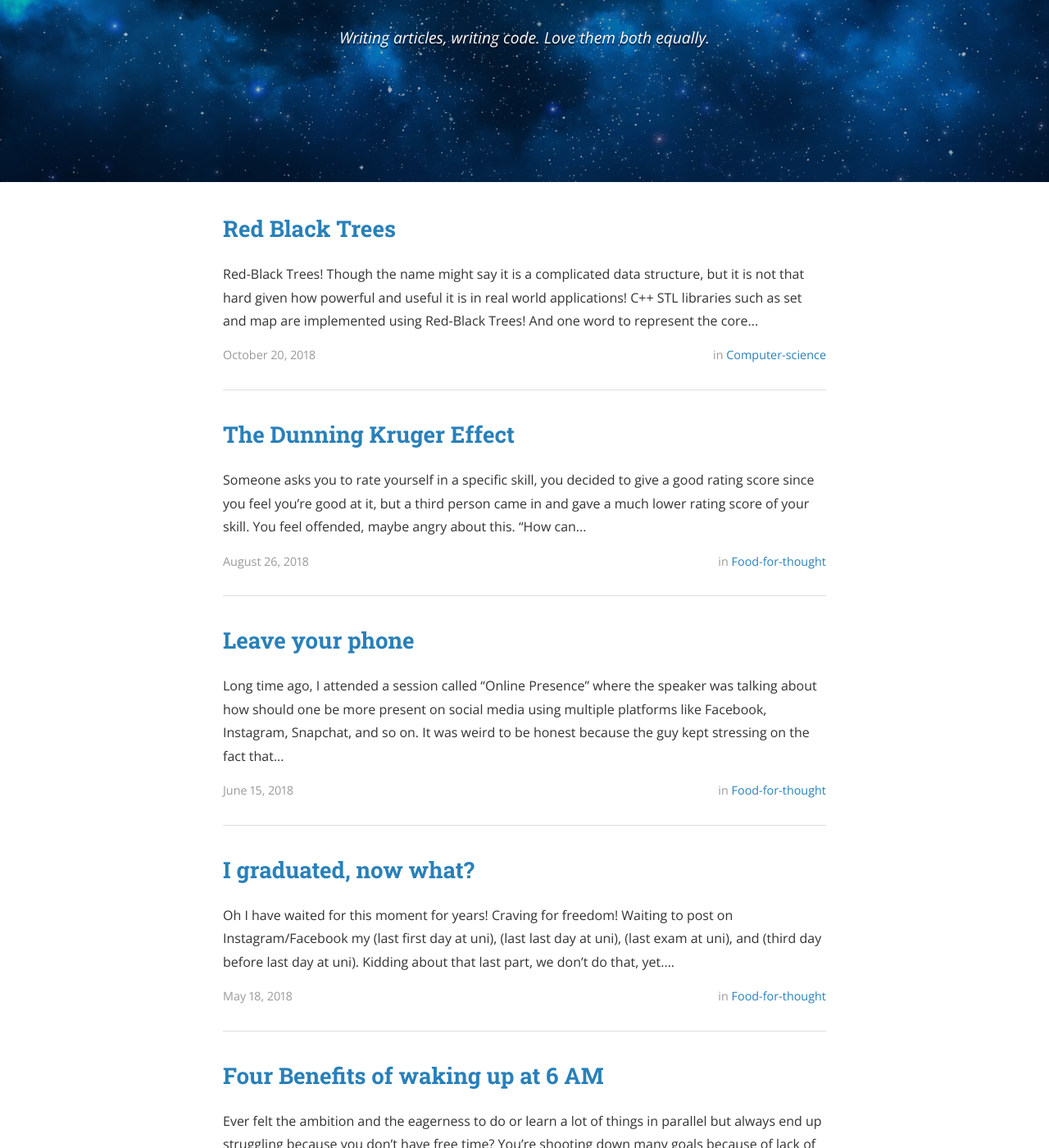
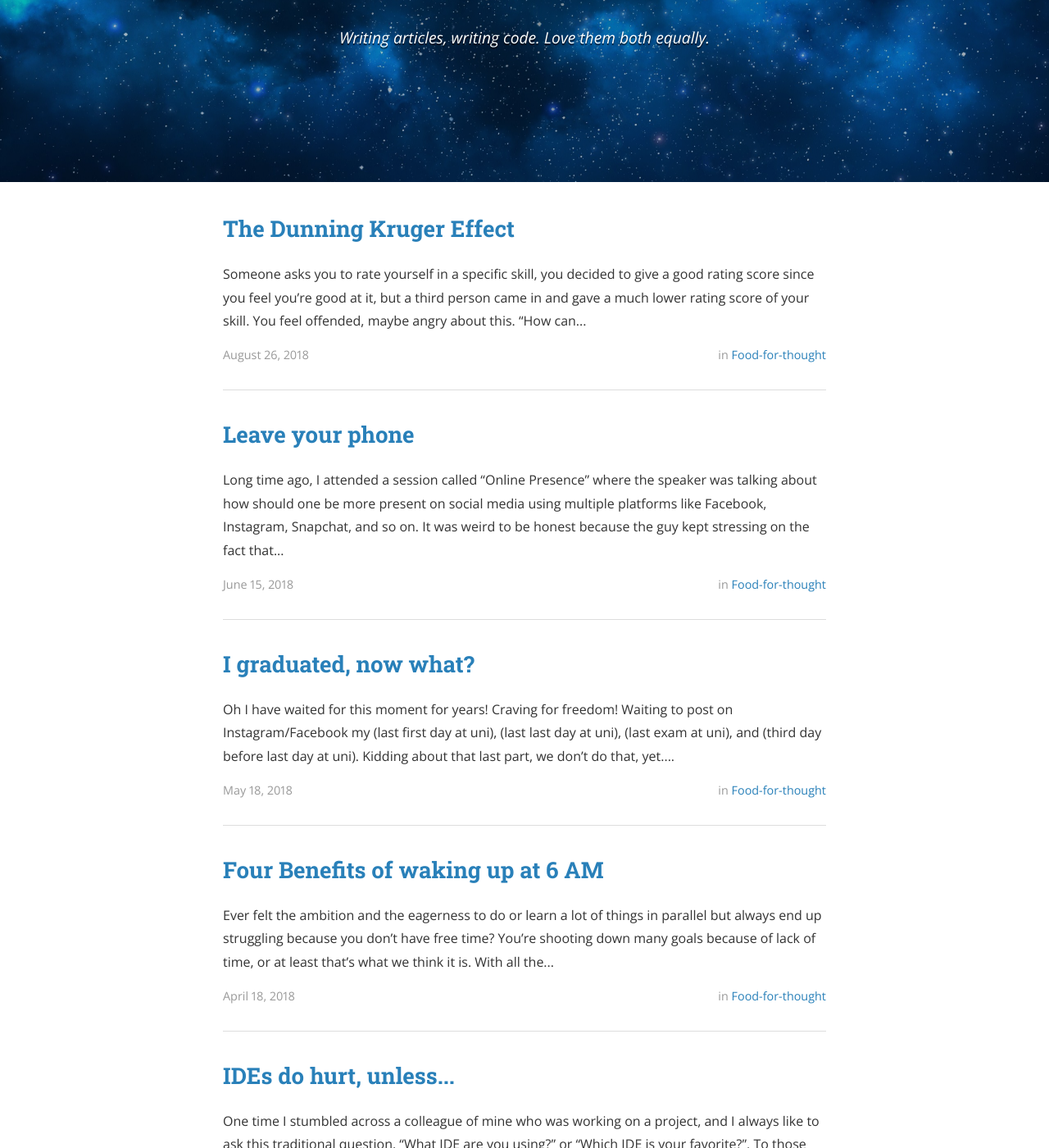
Before and after one commit to ShehabCE/shehabce.github.io, a Jekyll site: the page built from index.html, in a window 1280 px wide and 1400 px high, scrolled down 281 px. Shown: the whole window at 82% size. Built offline with Jekyll 4.4.1, drawn with Linux system fonts in a browser that asks for light colours; nearby versions of some CDN libraries; the list of posts is cut into pages by our own code; a style sheet for code colours, icons or effects is not loaded; some of the changed text lies outside the part shown.

Commit message:
temporairly removed posts

```diff
--- a/_posts/2018-03-18-IDEs-do-hurt.markdown
+++ b/_posts/2018-03-18-IDEs-do-hurt.markdown
@@ -18,4 +18,4 @@ Later I thought about it and remembered a terminology that have been said many m
 Practice writing code on a whiteboard because IDEs are bad - they write code for you. But who's going to check your code if you write it on a whiteboard? They key is to write flawless code AND remember key APIs on your interview day.
 But hey, I'm not writing this article to bum you out, IDE enthusiasts, I'm just like you! I love all the features provided by IDEs and how colorful and easy it is to write code, debug it, and just press on "R" button to compile it and execute it, and share it on git. But I'm writing this article to remind you to always "DIY" first! Every once in a while, write code on a piece of paper or a blank editor. Don't train your brain to always wait for that "auto-complete" help while doing your work. That still applies to you, non-technical reader, I believe it is extremely important to get your hands dirty before you start using a black box. Knowing what's inside the box gives you the edge as an experienced person. Because think about it, if you have two software developers, first one writes flawless code and automatically build it on an IDE in X minutes, while the second one writes flawless code on a basic editor and manually build it on a terminal in X minutes. If you give both of them a computer without an IDE installed, which one will be more capable and independent to do the task?
 
-<strong>Exactly!</strong>
+<p align="center"><strong>Exactly!</strong></p>
--- a/_posts/2018-10-20-Red-Black-Trees.markdown
+++ /dev/null
@@ -1,137 +0,0 @@
----
-layout: post
-title:  "Red Black Trees"
-date:   2018-10-20 08:40:00
-author: Shehab
-categories: Computer-Science
-tags: Algorithms
-cover: "/assets/posts/RBTree.png"
----
-
-Red-Black Trees! Though the name might say it is a complicated data structure, but it is not that hard given how powerful and useful it is in real world applications! C++ STL libraries such as set and map are implemented using Red-Black Trees! And one word to represent the core of Red Black Trees is, <strong>balance</strong>!
-
-A Red Black Tree is not a totally new datastructure, it is rather an augmented form of a very popular datastructure, Binary Search Trees! It is a <strong> Balanced </strong> Binary Search Tree that <strong>ALWAYS</strong> guarantee the dynamic set operations of time complexity O(logN) in the worst case where N is the number of nodes in the tree.
-<ul>
-	<li> Search(T, key)</li>
-	<li> Insert(T, key)</li>
-	<li> Delete(T, key)</li>
-	<li> Successor(T, key)</li>
-	<li> Predecessor(T, key)</li>
-	<li> Maximum(T)</li>
-	<li> Minimum(T)</li>
-</ul>
-
-But first, for those of you who don't know Binary Search Trees (BST), I'll briefly explain it in this following section and then talk about the importance of a Red Black Tree as an improved version of a BST. If you already know BST, you can skip this part.
-
-<hr>
-
-Okay, what is a Binary Search Tree?
-
-Binary Search Tree is a collection of nodes with keys that follows a certain ordering property.
-<ol>
-	<li>Each tree has a root node.</li>
-	<li>Each node can have up to 2 children</li>
-	<li>Nodes are ordered in a way where key(left) < key(root) < key(right).</li>
-</ol>
-
-{% highlight c++ %}
-class TreeNode {
-public:
-	TreeNode *left;
-	TreeNode *right;
-	int val;
-	TreeNode(int k) : val(k) {
-		left = NULL;
-		right = NULL;
-	};
-};
-{% endhighlight %}
-BSTs are useful when it comes to queries such as searching for a key in a tree that provides lookup of(lgN) faster than going through the array of elements in O(N). Cutting the search cost from O(N) to O(lgN) is significant to applications that can only afford a logarithmic operation in that structure.
-However, the problem arises when the tree is not balanced, adding sorted elements in a tree will give a skewed shape of the tree where all the keys are on one branch and not distributed on two branches. This skewed shape can very much be a linked list where the operations cost have become O(N) which is no better than going through the entire array. BSTs can not guarantee logarithmic cost of operations in the worst case, because in the worst case, the tree can become imbalanced and impractical.
-To focus on the most important operations which have the same time complexity.
-<table cellpadding="0" cellspacing="0">
-	<tr>
-		<th>Operation</th><th>Best Case</th><th>Average Case</th><th>Worst Case</th>
-	</tr>
-	<tr>
-		<td>Search</td><td>O(lgN)</td><td>O(lgN)</td><td>O(N)</td>
-	</tr>
-	<tr>
-		<td>Insert</td><td>O(lgN)</td><td>O(lgN)</td><td>O(N)</td>
-	</tr>
-	<tr>
-		<td>Delete</td><td>O(lgN)</td><td>O(lgN)</td><td>O(N)</td>
-	</tr>
-</table>
-<hr>
-Now, time for Red Black Tree!
-There are 4 properties that must hold in a Red-Black Tree:
-<ol>
-<li>Every node must be colored black or red.</li>
-<li>Root node and leaves are always black.</li>
-<li>For any red node, its children must be black. No red node can have a red child.</li>
-<li>For node x, any simple path from x to its desendent leaves must have the same number of black nodes. Also known as black height.</li>
-</ol>
-<img src="/assets/posts/RBTree.png">
-As you can see, the node structure of a RB tree is the same as BST node structure, just augmented with extra bit of information (color).
-...
-{% highlight c++ %}
-// an (RBT) Node structure.
-class RedBlackNode {
-public:
-	RedBlackNode *parent;
-	RedBlackNode *left;
-	RedBlackNode *right;
-	int val;
-	int color;	// Red -> 1 | Black -> 0
-	RedBlackNode(int k) : val(k) {
-		parent = NULL;
-		left = NULL;
-		right = NULL;
-		color = 1;
-	};
-};
-{% endhighlight %}
-However, to ensure a logarithmic time complexity in set of operations, each update query (Insert/Delete) is followed by another method called RB-INSERT-FIXUP and RB-DELETE-FIXUP that provides some maintenance to the tree structure to make sure the four enlisted properties are well preserved, and if there is a violation, it is fixed.
-They are not super easy I have to say, but you gotta admire the amount of effort and intellect put into this data structure to handle these cases. Let's start with Insert and then Delete operations, after rotation!
-<h2>Rotation... but why?</h2>
-There might be cases where the height of a branch might be larger than the height of the other branch, giving it this imbalanced shape. So by pivoting around two nodes X and Y, you can re-balance the tree!
-<h2> So There are 4 cases for an imbalanced tree. </h2>
-<ul>
-	<li>Left Left Case (LL)</li>
-	<li>Left Right Case (LR)</li>
-	<li>Right Left Case (RL)</li>
-	<li>Right Right Case (RR)</li>
-</ul>
-<div class="Image Row">
-		<span style="display: inline-block; width: 180px; height: 180px;"><img src="/assets/posts/LL.png"></span>
-		<span style="display: inline-block; width: 180px; height: 180px;"><img src="/assets/posts/LR.png"></span>
-		<span style="display: inline-block; width: 180px; height: 180px;"><img src="/assets/posts/RL.png"></span>
-		<span style="display: inline-block; width: 180px; height: 180px;"><img src="/assets/posts/RR.png"></span>
-</div>
-<img src="/assets/posts/rotations.png">
-<p align="center"><I>source ["CLRS, Introduction to Algorithms"]</I></p>
-<h2>RBT Insert Operation</h2>
-Everytime we insert a new node into our RBT, we need to do some maintenance checking to preserve the properties of the Red-Black Tree in case any violation occurs. There are two possible violations upon insertion:
-<ol>
-	<li>Red Violation: A red node has a red child.</li>
-	<li>Black Violation: One path has more black nodes than another path.</li>
-</ol>
-There are <strong>3 cases</strong> to handle when we insert a new node to preserve the balance, and we handle those cases with two tools; either by some pointer structure manipulation (rotation) or node reconfiguration (recoloring).
-<hr>
-<h2>RBT Delete Operation</h2>
-<hr>
-<table cellpadding="0" cellspacing="0">
-	<tr>
-		<th>Operation</th><th>Best Case</th><th>Average Case</th><th>Worst Case</th>
-	</tr>
-	<tr>
-		<td>Search</td><td>O(lgN)</td><td>O(lgN)</td><td>O(lgN)</td>
-	</tr>
-	<tr>
-		<td>Insert</td><td>O(lgN)</td><td>O(lgN)</td><td>O(lgN)</td>
-	</tr>
-	<tr>
-		<td>Delete</td><td>O(lgN)</td><td>O(lgN)</td><td>O(lgN)</td>
-	</tr>
-</table>
```
